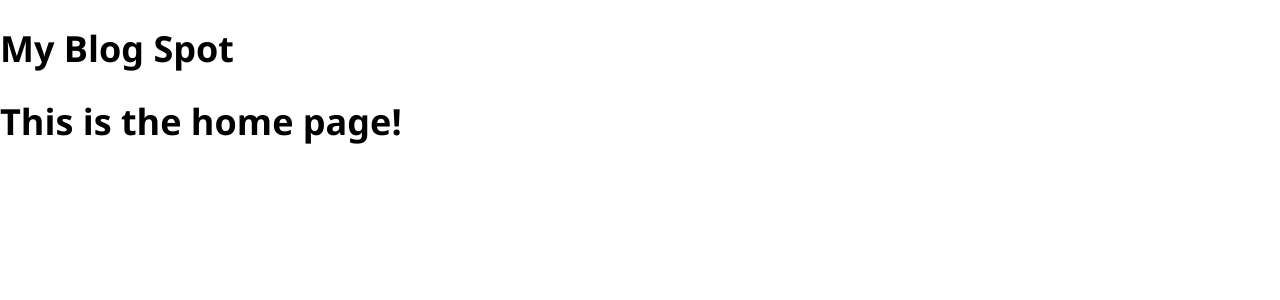
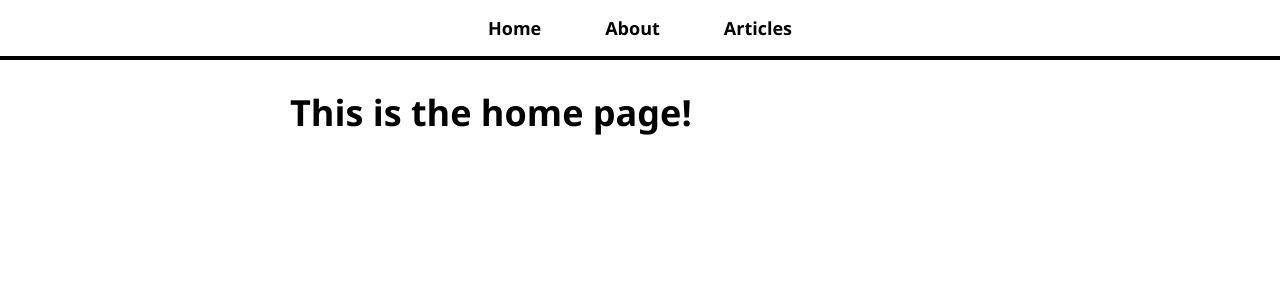
Before and after one commit to theonlyhennygod/blogspot, a React (Create React App) app: page / in a window 1280 px wide. Shown: the top 300 px of the page. Built offline with nearby package versions, Linux system fonts and the light colour scheme.

Commit message:
fixed the path between the pages

```diff
--- a/src/App.js
+++ b/src/App.js
@@ -1,5 +1,6 @@
 import './App.css';
 import { BrowserRouter, Routes, Route } from 'react-router-dom';
+import NavBar from './NavBar';
 import ArticleListPage from './pages/ArticleList';
 import ArticlePage from './pages/ArticlePage';
 import HomePage from './pages/HomePage';
@@ -10,8 +11,8 @@ function App() {
   return (
     <BrowserRouter>
       <div className="App">
-        <h1>My Blog Spot</h1>
-        <div id='page__body'>
+        <NavBar />
+        <div id='page-body'>
           <Routes>
             <Route path='/' element={<HomePage />} />
             <Route path='/about' element={<AboutPage />} />
```
Also changed, not shown: src/pages/NotFoundPage.js (+12 -0 lines).
